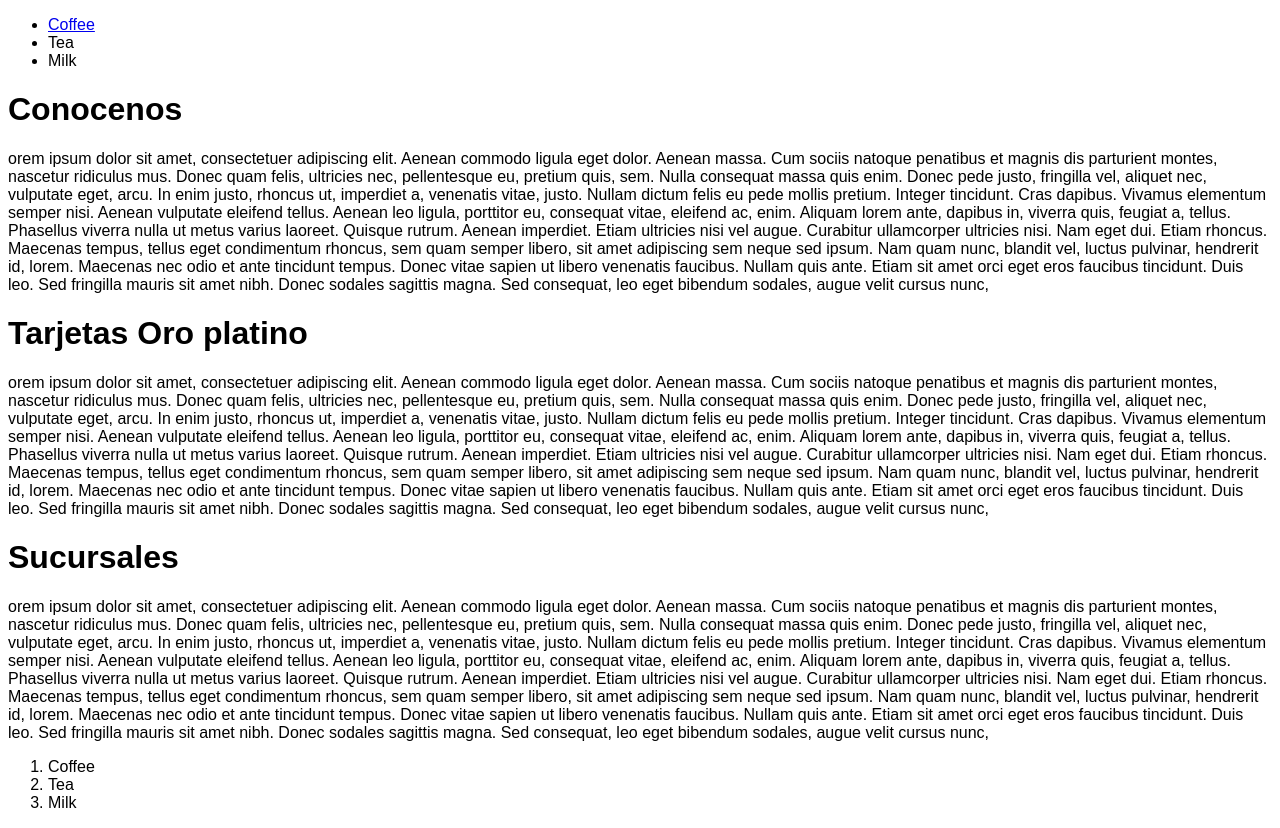
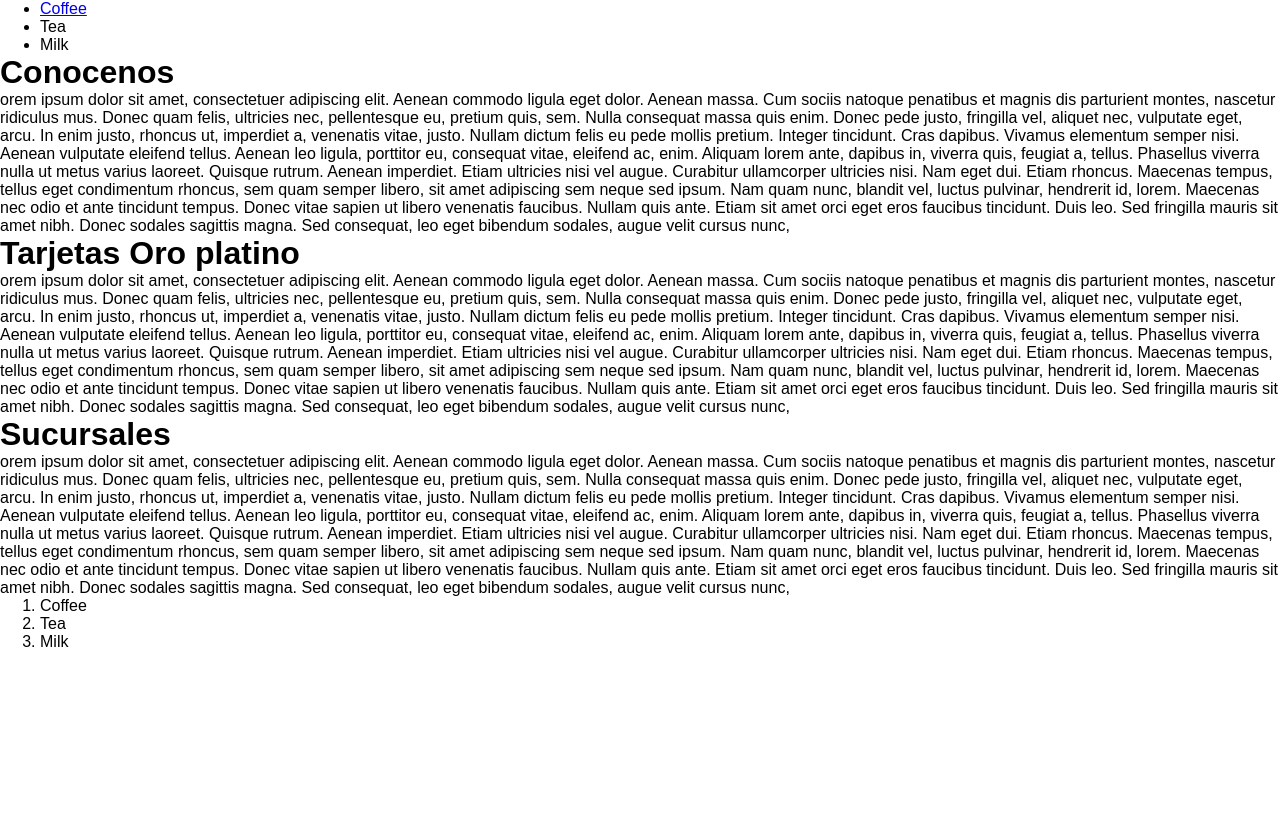
Before and after one commit to ADDMX/Curso-de-Github, a plain HTML site: page index.html in a window 1280 px wide. After the commit the page ends 800 px from the top, so only its background shows below. Drawn offline with Linux system fonts and the light colour scheme.

Commit message:
agregando estilos al main

```diff
--- a/css/estilos.css
+++ b/css/estilos.css
@@ -1,3 +1,15 @@
+* {
+  margin-top: 0px;
+  margin-bottom: 0px;
+  margin-right: 0px;
+  margin-left: 0px;
+}
+
+img,
+video {
+  width: 100%;
+}
+
 body {
   color: black;
   font-family: Arial, Helvetica, sans-serif;
```
